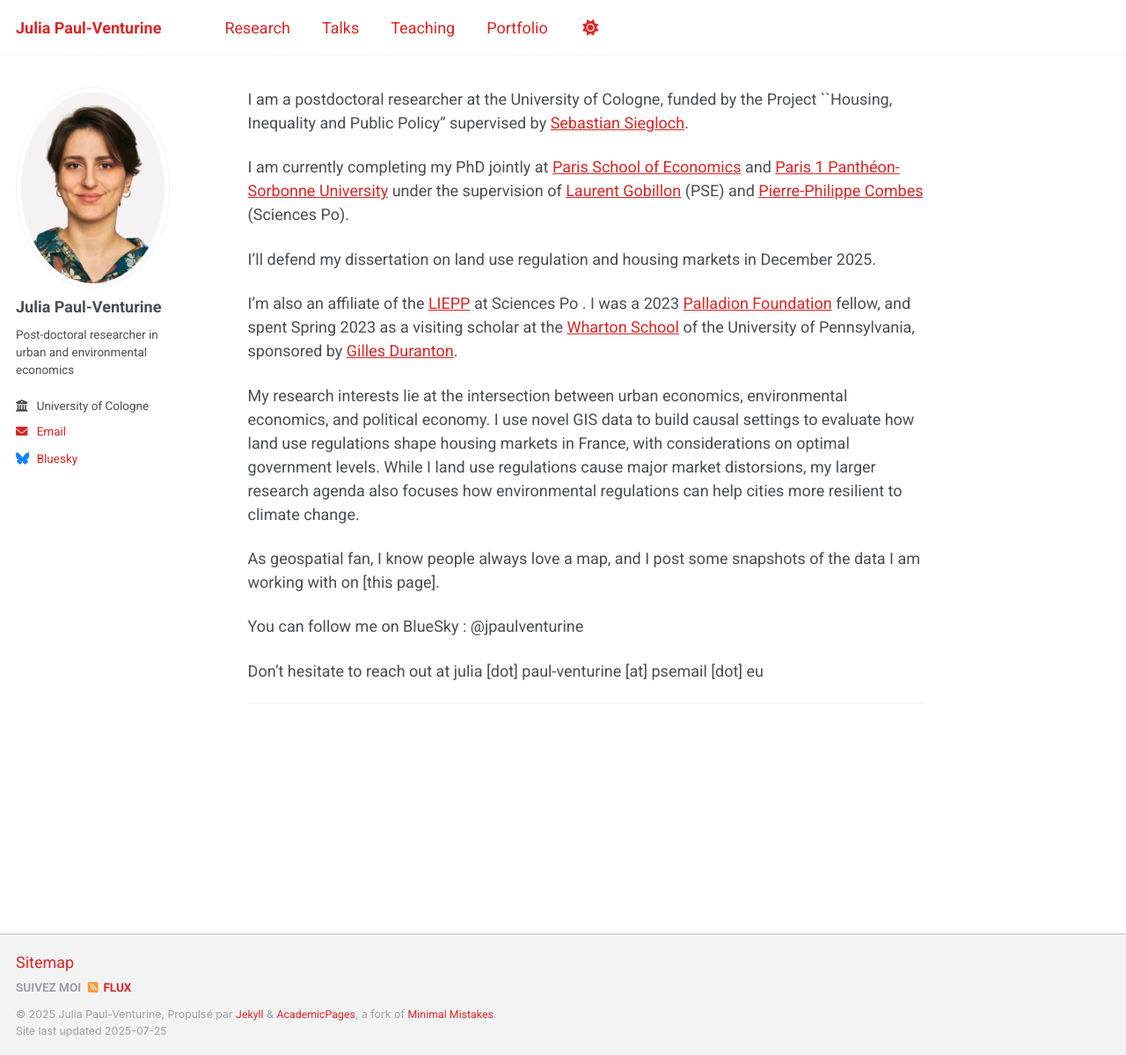
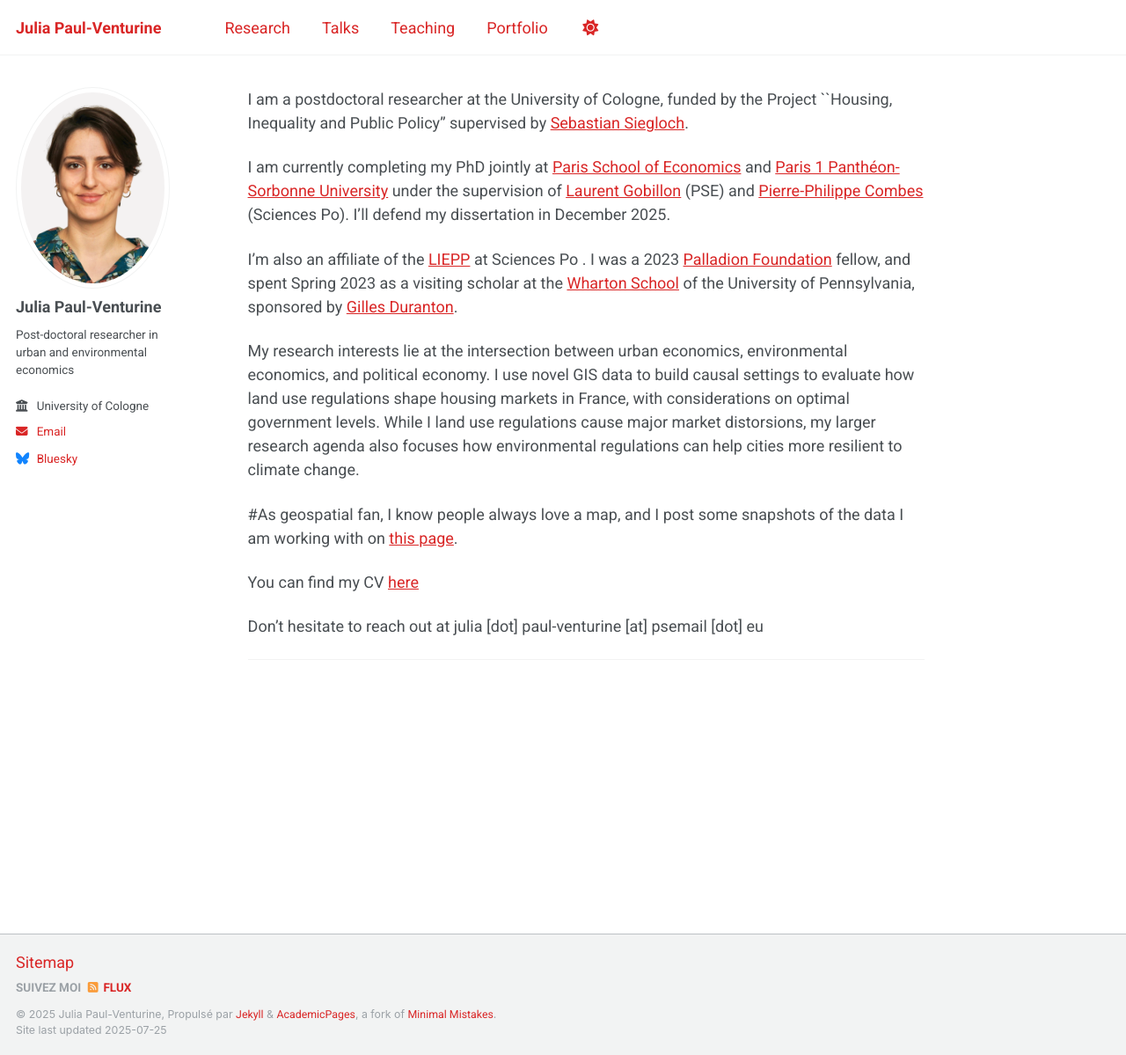
Before and after one commit to julia-paulventurine/julia-paulventurine.github.io, a Jekyll site: the page built from _pages/about.md, in a window 1280 px wide and 1199 px high. Shown: the whole window at 88% size. Built offline with Jekyll 4.4.1, drawn with Linux system fonts in a browser that asks for light colours; a script that is not in the unit is left out.

Commit message:
Update about.md

```diff
--- a/_pages/about.md
+++ b/_pages/about.md
@@ -8,19 +8,16 @@ redirect_from:
 
 I am a postdoctoral researcher at the University of Cologne, funded by the Project ``Housing, Inequality and Public Policy'' supervised by [Sebastian Siegloch](https://sites.google.com/view/siegloch/home).
 
-I am currently completing my PhD jointly at [Paris School of Economics](https://www.parisschoolofeconomics.eu) and [Paris 1 Panthéon-Sorbonne University](https://ed-economie.pantheonsorbonne.fr) under the supervision of [Laurent Gobillon](http://laurent.gobillon.free.fr) (PSE) and [Pierre-Philippe Combes](https://sites.google.com/view/pierrephilippecombes/) (Sciences Po).
-
-I'll defend my dissertation on land use regulation and housing markets in December 2025.
+I am currently completing my PhD jointly at [Paris School of Economics](https://www.parisschoolofeconomics.eu) and [Paris 1 Panthéon-Sorbonne University](https://ed-economie.pantheonsorbonne.fr) under the supervision of [Laurent Gobillon](http://laurent.gobillon.free.fr) (PSE) and [Pierre-Philippe Combes](https://sites.google.com/view/pierrephilippecombes/) (Sciences Po). I'll defend my dissertation in December 2025.
 
 I’m also an affiliate of the [LIEPP](https://www.sciencespo.fr/liepp/fr/) at Sciences Po .
 I was a 2023 [Palladion Foundation](https://fondationpalladio.fr) fellow, and spent Spring 2023 as a visiting scholar at the [Wharton School](https://www.wharton.upenn.edu) of the University of Pennsylvania, sponsored by [Gilles Duranton](https://real-faculty.wharton.upenn.edu/duranton/).
 
 My research interests lie at the intersection between urban economics, environmental economics, and political economy. I use novel GIS data to build causal settings to evaluate how land use regulations shape housing markets in France, with considerations on optimal government levels. While I land use regulations cause major market distorsions, my larger research agenda also focuses how environmental regulations can help cities more resilient to climate change.
 
-As geospatial fan, I know people always love a map, and I post some snapshots of the data I am working with on [this page].
+#As geospatial fan, I know people always love a map, and I post some snapshots of the data I am working with on [this page]().
 
-
-You can follow me on BlueSky : @jpaulventurine
+You can find my CV [here](https://www.dropbox.com/scl/fi/cjb5h575ikf9tenfw18m3/CV_JPV___Current.pdf?rlkey=814m3r99fu9ihmz9rchb04yln&st=tx527ate&dl=0)
 
 Don't hesitate to reach out at julia [dot] paul-venturine [at] psemail [dot] eu
 
```
